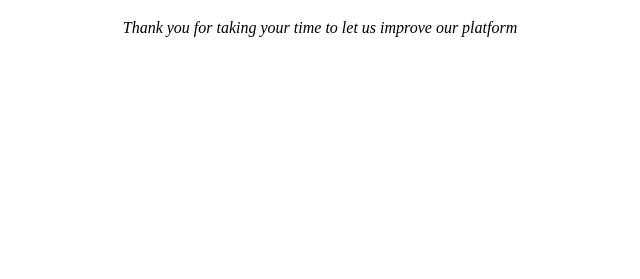
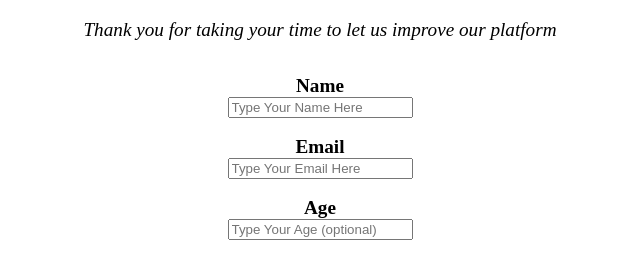
Before and after one commit to RamaziSazuashvili/Survey, a plain HTML site: page index.html in a window 1280 px wide. Shown: the part 61-340 px from the top of the page, without its empty margins (320-960 px from the left). Drawn offline with Linux system fonts and the light colour scheme.

Commit message:
Create Text Areas

```diff
--- a/index.html
+++ b/index.html
@@ -8,10 +8,36 @@
 </head>
 
 <body>
-    <div align="center">
+    <header>
+        <div align="center">
         <h1>Tech Space Survey Form</h1>
-        <p><i>Thank you for taking your time to let us improve our platform</i></p>
-    </div>
+        <p><big><p><i>Thank you for taking your time to let us improve our platform</i></p></big></p>
+        </div>
+    </header>
+    <br />
+
+    <form id="Survey-Form">
+        <div align="center">
+            <label for="username" ><big><b>Name</b></big></label>
+            <br />
+            <input type="text" id="username" placeholder="Type Your Name Here">
+            <br />
+            <br />
+
+            <label for="email"><big><b>Email</b></big></label>
+            <br />
+            <input type="text" id="email" placeholder="Type Your Email Here">
+            <br />
+            <br />
+
+            <label for="Age"><big><b>Age</b></big></label>
+            <br />
+            <input type="text" id="age" placeholder="Type Your Age (optional)">
+            <br />
+            <br />
+
+        </div>
+    </form>
 </body>
 
 </html>
```
